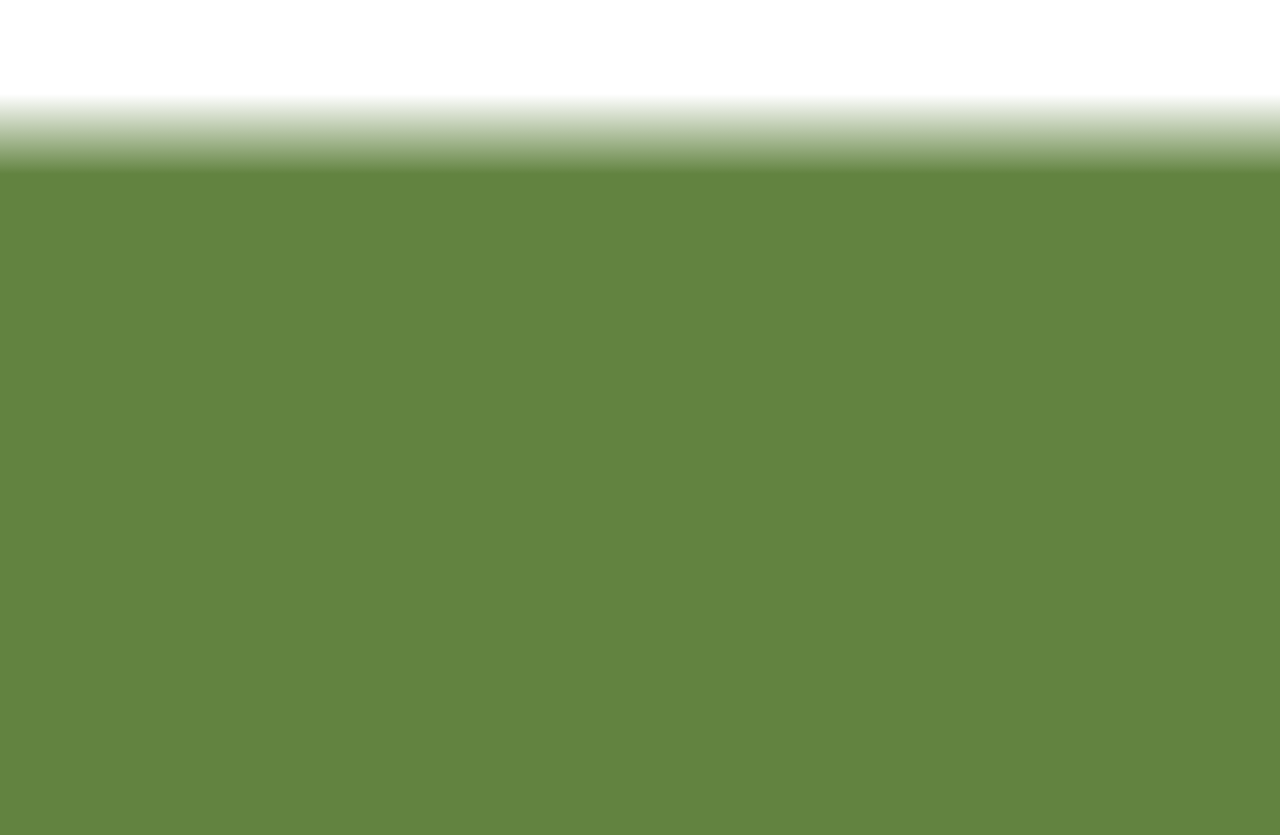
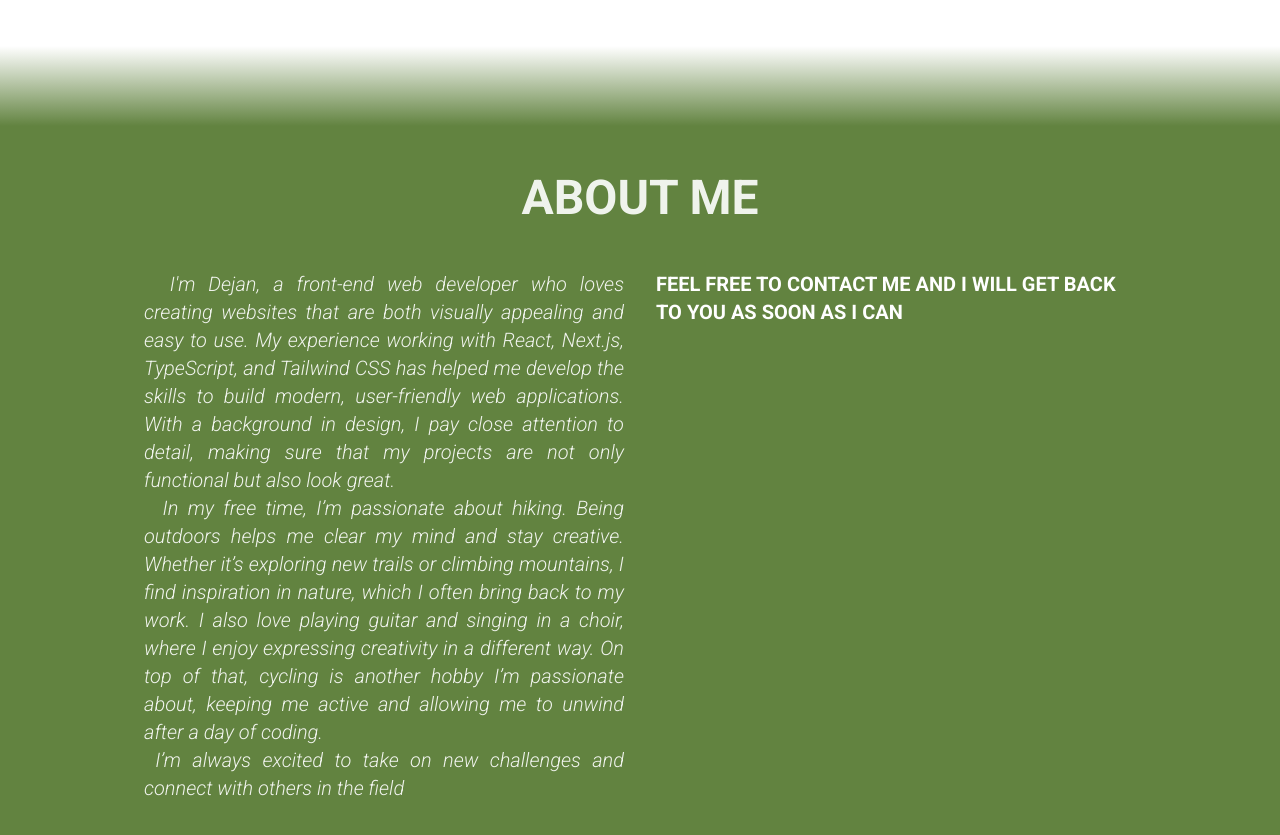
Before and after one commit to DekiDejan/portfolio, a React (Vite) app: page / in a window 1280 px wide. Shown: the part 2667-3502 px from the top of the page. Before the commit the page ends 2841 px from the top, so only its background shows below. Built offline with nearby package versions, Linux system fonts and the light colour scheme.

Commit message:
add about component

```diff
--- a/index.html
+++ b/index.html
@@ -1,5 +1,5 @@
 <!DOCTYPE html>
-<html lang="en">
+<html lang="en" class="scroll-smooth">
   <head>
     <meta charset="UTF-8" />
     <!-- <link rel="icon" type="image/svg+xml" href="/vite.svg" /> -->
--- a/src/App.tsx
+++ b/src/App.tsx
@@ -3,6 +3,7 @@ import Hero from "./components/Hero";
 import Loader from "./components/Loader";
 import { useState, useEffect } from "react";
 import Projects from "./components/Projects";
+import About from "./components/About";
 
 function App() {
   const [isLoading, setIsLoading] = useState(true);
@@ -25,6 +26,7 @@ function App() {
       <Hero />
       <Features />
       <Projects />
+      <About />
     </>
   );
 }
--- /dev/null
+++ b/src/components/About.tsx
@@ -0,0 +1,45 @@
+import React from "react";
+
+const About: React.FC = () => {
+  return (
+    <div className="pt-12 pb-24 mx-36">
+      <h3
+        className="text-5xl text-white opacity-90 font-bold text-center"
+        id="about"
+      >
+        ABOUT ME
+      </h3>
+      <div className="flex gap-8 mt-12">
+        <div className="basis-1/2">
+          <p className="text-white opacity-90 text-xl italic font-light text-justify">
+            &nbsp; I'm Dejan, a front-end web developer who loves creating
+            websites that are both visually appealing and easy to use. My
+            experience working with React, Next.js, TypeScript, and Tailwind CSS
+            has helped me develop the skills to build modern, user-friendly web
+            applications. With a background in design, I pay close attention to
+            detail, making sure that my projects are not only functional but
+            also look great.
+            <br />
+            &nbsp; In my free time, I’m passionate about hiking. Being outdoors
+            helps me clear my mind and stay creative. Whether it’s exploring new
+            trails or climbing mountains, I find inspiration in nature, which I
+            often bring back to my work. I also love playing guitar and singing
+            in a choir, where I enjoy expressing creativity in a different way.
+            On top of that, cycling is another hobby I’m passionate about,
+            keeping me active and allowing me to unwind after a day of coding.
+            <br />
+            &nbsp;I’m always excited to take on new challenges and connect with
+            others in the field
+          </p>
+        </div>
+        <div className="basis-1/2">
+          <p className="text-white text-xl font-bold uppercase">
+            Feel free to contact me and I will get back to you as soon as I can
+          </p>
+        </div>
+      </div>
+    </div>
+  );
+};
+
+export default About;
--- a/src/components/Hero.tsx
+++ b/src/components/Hero.tsx
@@ -25,7 +25,7 @@ const Hero: React.FC = () => {
             expertise to build intuitive, modern web applications
           </p>
           <a
-            href="#"
+            href="#about"
             className="text-white text-2xl bg-[#3A4231] w-full text-center my-7 py-3 flex justify-center hover:opacity-90 duration-150 animate-slideFromBottom"
           >
             <span className="opacity-90 mr-4">CONTACT ME</span>
--- a/src/components/Projects.tsx
+++ b/src/components/Projects.tsx
@@ -1,3 +1,4 @@
+import React from "react";
 import { Swiper, SwiperSlide } from "swiper/react";
 import { Navigation, EffectCube, Autoplay } from "swiper/modules";
 import "swiper/css";
@@ -18,12 +19,12 @@ import nextIcon from "../assets/icons/technologies/nextjs-icon-svgrepo-com.svg";
 import gitIcon from "../assets/icons/technologies/git.png";
 import githubIcon from "../assets/icons/technologies/github.png";
 
-const Projects = () => {
+const Projects: React.FC = () => {
   return (
     <>
       <div className="bg-white w-full">
         <div className="w-full h-20 bg-gradient-to-t from-transparent to-[#628340]"></div>
-        <h3 className="text-center text-5xl text-[#628340] font-bold pt-24 pb-12">
+        <h3 className="text-center text-5xl text-[#628340] font-bold py-12">
           MY PROJECTS
         </h3>
         <div className="mx-auto w-2/3">
```
